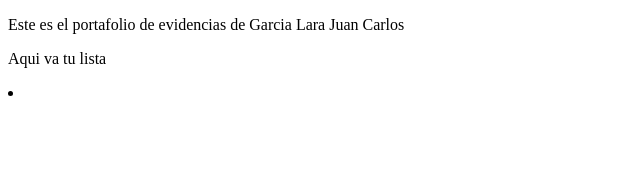
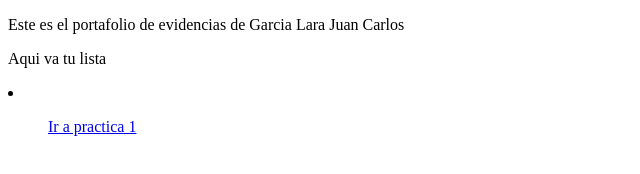
Before and after one commit to Carlosskglz/Garcia_Lara_JuanCarlos, a plain HTML site: page index.html in a window 1280 px wide. Shown: the whole page, without its empty margins (0-640 px from the left). Drawn offline with Linux system fonts and the light colour scheme.

Commit message:
AgregarEnlaces4

```diff
--- a/index.html
+++ b/index.html
@@ -9,7 +9,7 @@
     <p>Este es el portafolio de evidencias de Garcia Lara Juan Carlos</p>
     <p>Aqui va tu lista</p>
     <li>
-        <ol><a href="./01PrimeraPractica/inicio.html"></a></ol>
+        <ol><a href="./01PrimeraPractica/inicio.html">Ir a practica 1</a></ol>
     </li>
 </body>
 </html>
```
